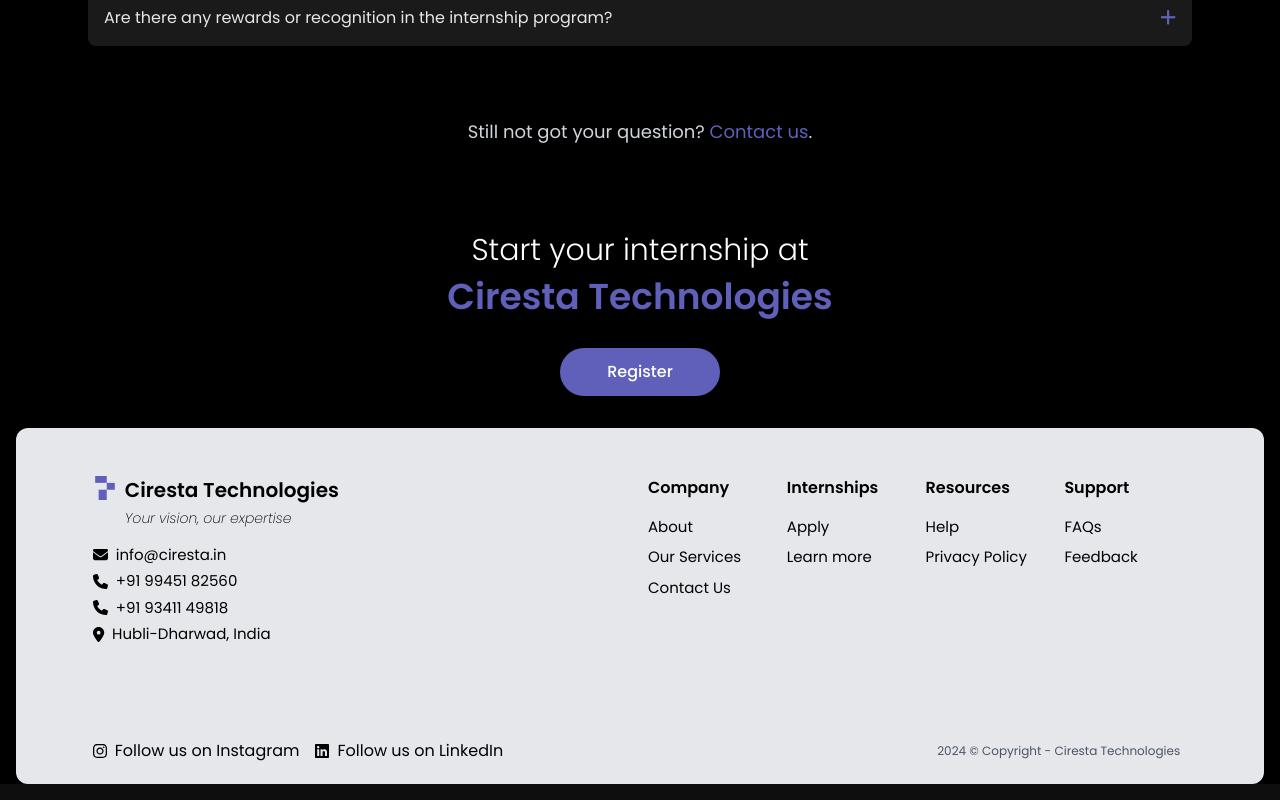
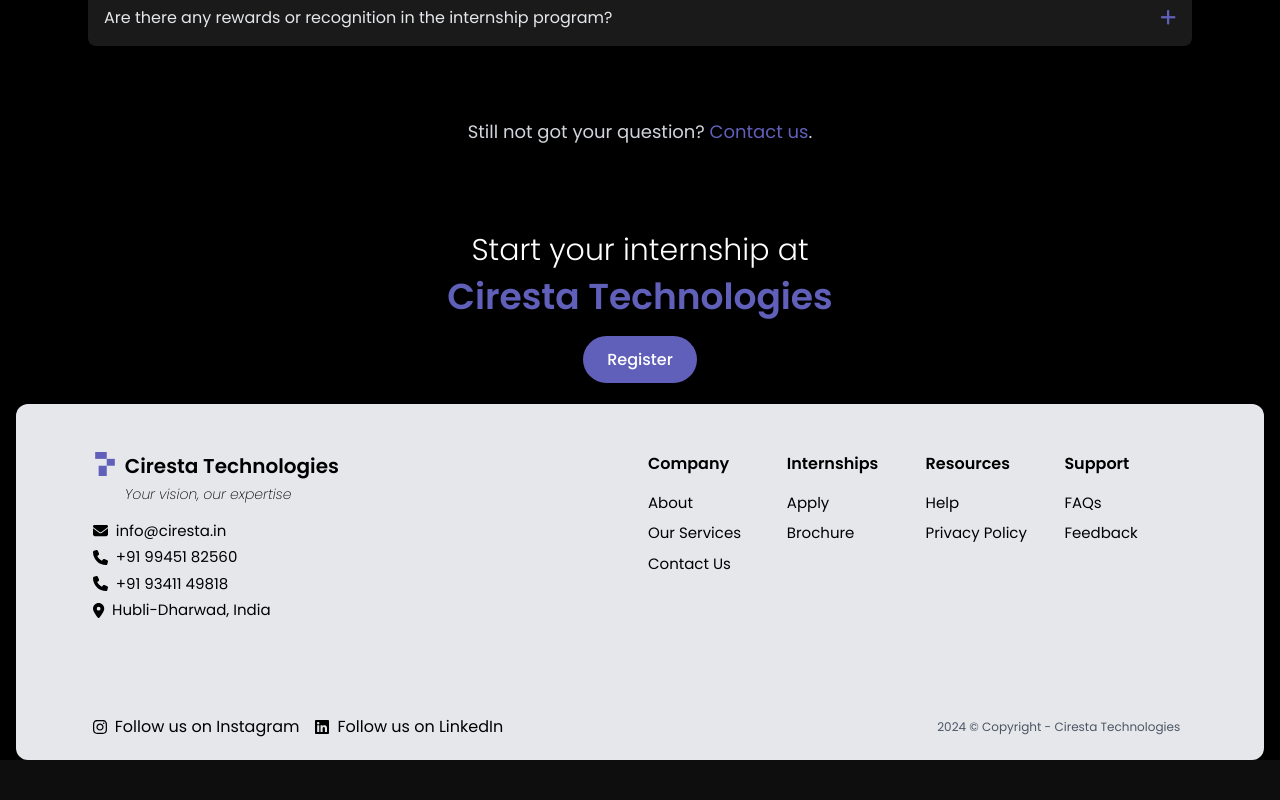
Before and after one commit to Ciresta/Landing-Page-Ciresta, a React (Create React App) app: page /internships in a window 1280 px wide. Shown: the part 4055-4855 px from the top of the page. After the commit the page ends 4831 px from the top, so only its background shows below. Built offline with nearby package versions, Linux system fonts and the light colour scheme.

Commit message:
internship updated

```diff
--- a/src/components/Footer.js
+++ b/src/components/Footer.js
@@ -69,7 +69,7 @@ const Footer = () => {
                         <h3 className="text-black text-left font-semibold mb-4">Internships</h3>
                         <ul className="space-y-2 text-left text-[15px]">
                             <li><Link to="/internships" className="text-black">Apply</Link></li>
-                            <li><a href="https://drive.google.com/file/d/1ZjrkEHEVRJJfjD0PGCwnBwYNJKfc75hn/view?usp=sharing" rel="noopener noreferrer" target="_blank" className="text-black">Learn more</a></li>
+                            <li><a href="https://drive.google.com/file/d/1ZjrkEHEVRJJfjD0PGCwnBwYNJKfc75hn/view?usp=sharing" rel="noopener noreferrer" target="_blank" className="text-black">Brochure</a></li>
                         </ul>
                     </div>
                     <div>
--- a/src/components/internship/Register.js
+++ b/src/components/internship/Register.js
@@ -7,9 +7,9 @@ const Register = () => {
         Start your internship at <br />
         <span className="ciresta-color text-4xl poppins-semibold">Ciresta Technologies</span>
       </h2>
-      <button className="ciresta-bg text-white font-medium px-6 py-3 w-40 hover:bg-indigo-600 transition duration-300" style={{borderRadius: "30px"}}>
+      <a href="https://forms.gle/UbhYX7DtCmNvxuDx5" target='_blank' rel="noopener noreferrer" className="ciresta-bg text-white font-medium px-6 py-3 w-40 hover:bg-indigo-600 transition duration-300" style={{borderRadius: "30px"}}>
         Register
-      </button>
+      </a>
     </div>
   );
 };
```
